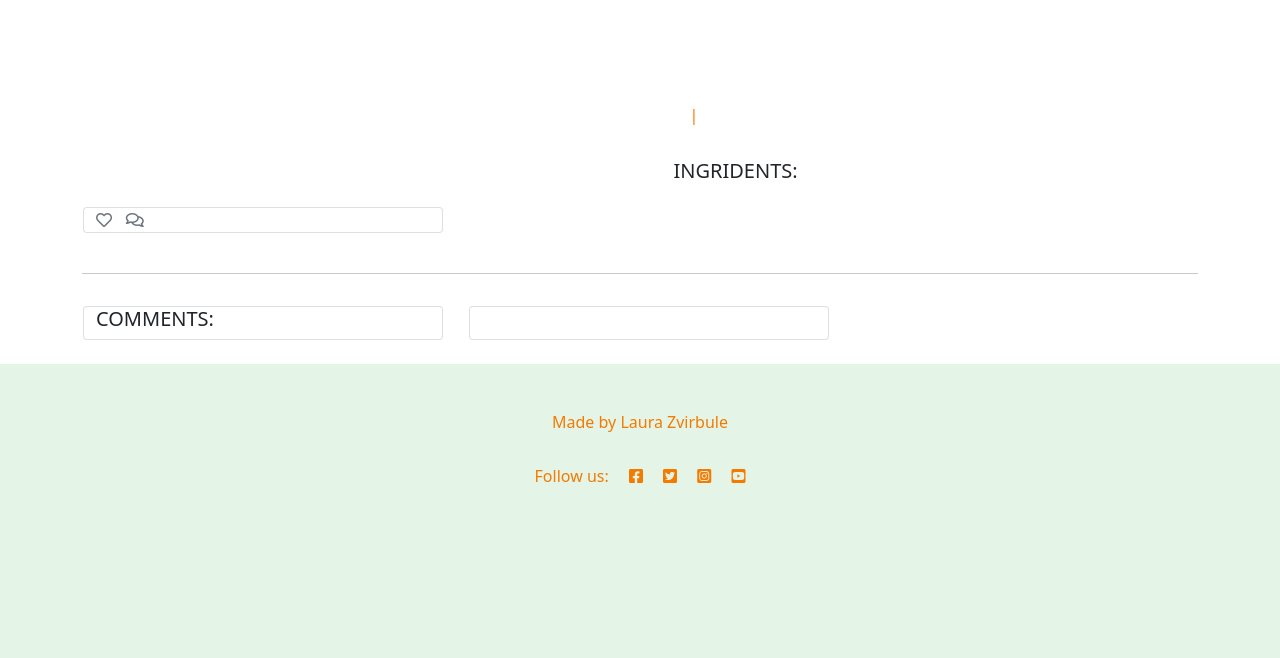
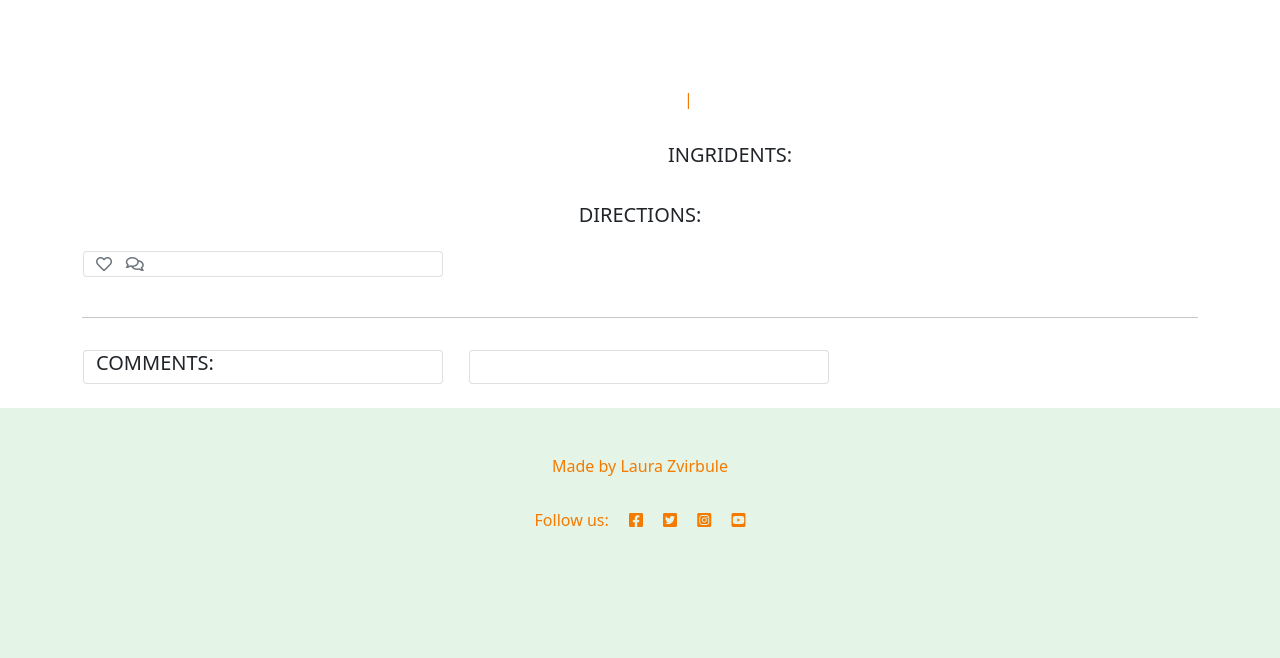
Before and after one commit to lauraz-15/juicy-recipes, a Django app: template templates/recipe_detail.html in a window 1280 px wide. Shown: the part 348-1006 px from the top of the page. Before the commit the page ends 831 px from the top, so only its background shows below. Run offline with Django 3.2, Linux system fonts and the light colour scheme; the template is opened without the code that fills it, so the values that code supplies are empty; some libraries are stand-ins or nearby versions.

Commit message:
Style directions content on redipe details page

```diff
--- a/comments/models.py
+++ b/comments/models.py
@@ -15,6 +15,7 @@
     featured_image = CloudinaryField('image', default='placeholder')
     excerpt = models.TextField(blank=True)
     updated_on = models.DateTimeField(auto_now=True)
+    ingridients = models.TextField()
     content = models.TextField()
     created_on = models.DateTimeField(auto_now_add=True)
     status = models.IntegerField(choices=STATUS, default=0)
--- a/static/css/style.css
+++ b/static/css/style.css
@@ -138,6 +138,9 @@
 
 /* ----- RECIPE DETAIL ------ */
 
+#detail-content {
+    padding: 0 8%;
+}
 
 #detail-image, #ingridients {
     padding-top: 3%;
@@ -167,3 +170,8 @@
 #ingridients-list {
     font-weight: 600 !important;
 }
+
+.directions {
+    text-align: center;
+    padding-top: 3%;
+}
--- a/templates/recipe_detail.html
+++ b/templates/recipe_detail.html
@@ -2,7 +2,7 @@
 {% load crispy_forms_tags %}
 
 <div class="masthead">
-    <div class="container">
+    <div class="container" id="detail-content">
         <h2 class="title-block">
             <span class="title-text">{{ recipe.title }}</span>
         </h2>
@@ -17,10 +17,12 @@
             <div class="col-md-6 masthead-text" id="ingridients">
                 <p class="card-bottom">{{ recipe.author }} | {{ recipe.created_on }} </p>
                 <h3>Ingridents:</h3>
-                <p class="card-text" id="ingridients-list">{{ recipe.content | safe }}</p>
+                <p class="card-text">{{ recipe.ingridients | safe }}</p>
             </div>
 
         </div>
+        <h3 class="directions">Directions:</h3>
+        <p class="card-text" id="ingridients-list">{{ recipe.content | safe }}</p>
     </div>
 </div>
 
```
Also changed, not shown: comments/migrations/0002_recipe_ingridients.py (added).
